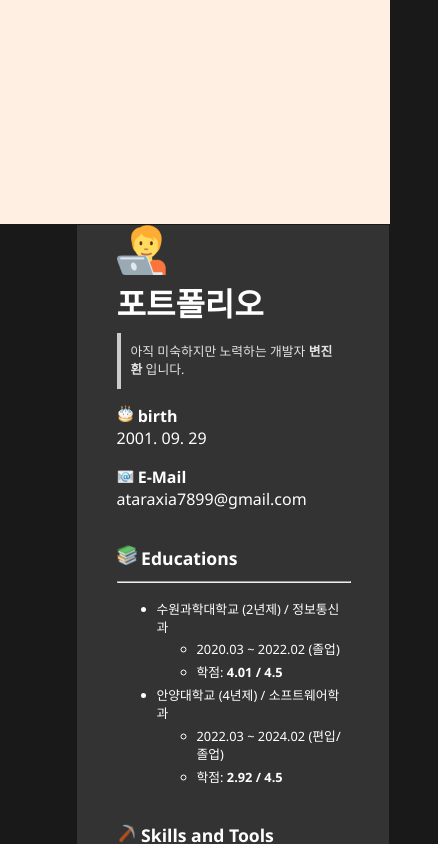
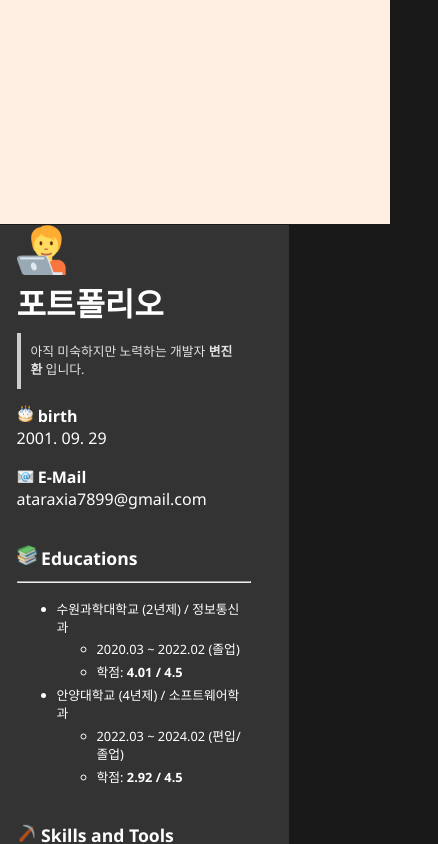
Before and after one commit to ataraxia7899/Portfolio, a React (Vite) app: page / in a window 390 px wide. Shown: the top 844 px of the page, 438 px wide, since content can reach past the window. Built offline with nearby package versions, Linux system fonts and the light colour scheme.

Commit message:
화면이 잘리는 오류 아직 해결 안됨

```diff
--- a/src/App.css
+++ b/src/App.css
@@ -14,6 +14,7 @@
 	line-height: 1.4;
 	box-sizing: border-box;
 	margin-left: -100px;
+	overflow-x: hidden;
 }
 
 /* ul 태그를 사용했을때 생기는 기호색을 흰색으로 변경 */
@@ -90,9 +91,9 @@ ul li::marker {
 /* 모바일 대응 미디어 쿼리 */
 @media screen and (max-width: 768px) {
 	#root {
-		margin: 0; /* 모바일에서는 여백 제거 */
+		/* margin: 0; /* 모바일에서는 여백 제거 */
 		padding: 0.5rem; /* 패딩 축소 */
-		width: 100%;
+		/* width: 100%; */
 	}
 
 	.explanation_Card {
--- a/src/components/Cover.jsx
+++ b/src/components/Cover.jsx
@@ -13,6 +13,7 @@ export default function Cover() {
 		top: '0', // 맨위로
 		maxWidth: '100%', // 최대 너비 제한
 		boxSizing: 'border-box', // 패딩과 보더를 너비에 포함
+		overflow: 'hidden',
 	};
 
 	return <div style={CoverStyle} />;
```
